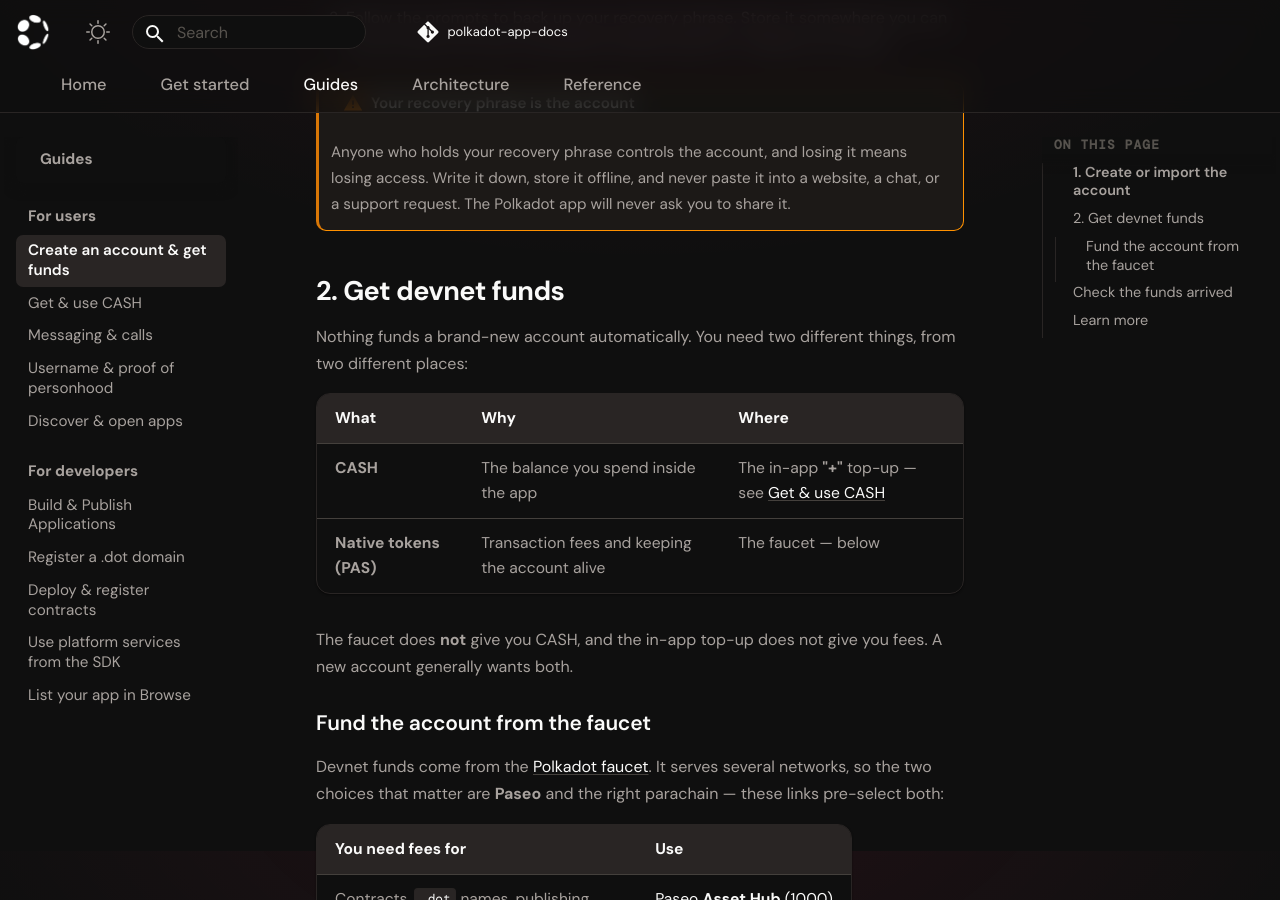
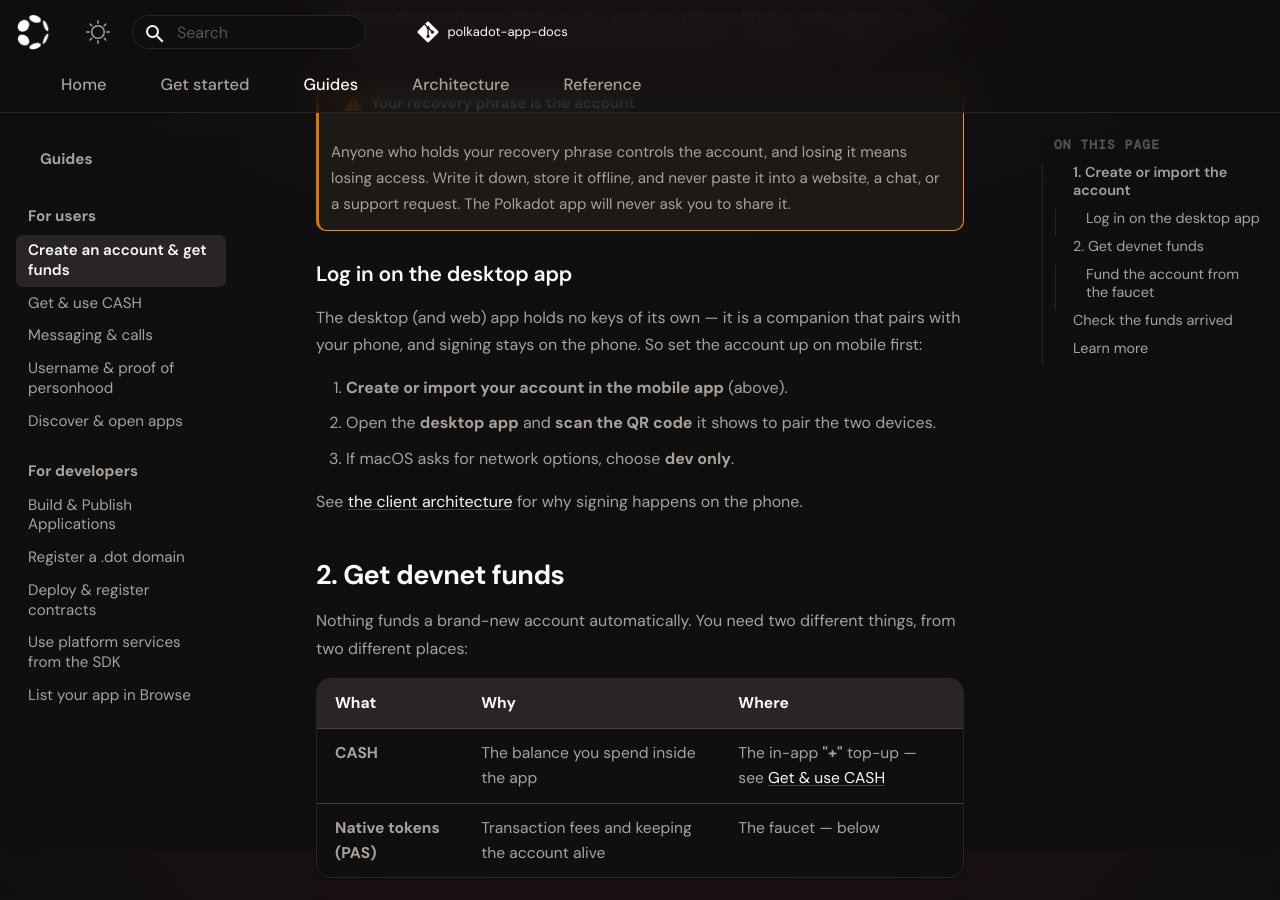
Before and after one commit to Polkadot-Community-Foundation/polkadot-app-docs, an MkDocs documentation site: the page built from docs/guides/create-account.md, in a window 1280 px wide and 900 px high, scrolled down 949 px. Built offline with MkDocs 1.6.1 and Material for MkDocs 9.7.7, drawn with Linux system fonts in a browser that asks for light colours; comment, search, counter and statistics services are not loaded.

Commit message:
docs(guides): add desktop login (pair via QR) note to account guide
Log in on mobile first, then scan the QR the desktop app shows to pair; on
macOS choose 'dev only' for network options. Links to client architecture for
why signing stays on the phone.

```diff
--- a/docs/guides/create-account.md
+++ b/docs/guides/create-account.md
@@ -32,6 +32,20 @@
     means losing access. Write it down, store it offline, and never paste it
     into a website, a chat, or a support request. The Polkadot app will never
     ask you to share it.
+
+### Log in on the desktop app
+
+The desktop (and web) app holds no keys of its own — it is a companion that
+pairs with your phone, and signing stays on the phone. So set the account up on
+mobile first:
+
+1. **Create or import your account in the mobile app** (above).
+2. Open the **desktop app** and **scan the QR code** it shows to pair the two
+   devices.
+3. If macOS asks for network options, choose **dev only**.
+
+See [the client architecture](../architecture/client.md) for why signing happens
+on the phone.
 
 ## 2. Get devnet funds
 
```
